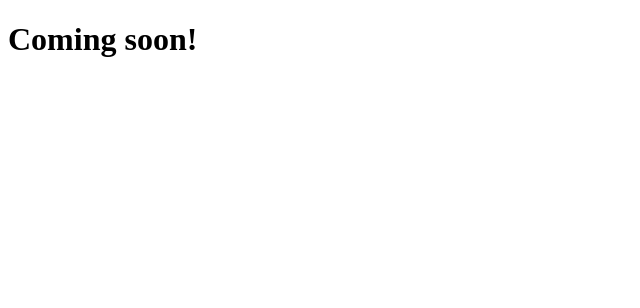
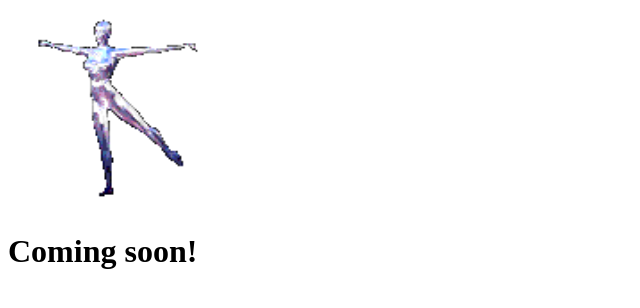
Before and after one commit to karinmiriam/git-101, a plain HTML site: page index.htm in a window 1280 px wide. Shown: the whole page, without its empty margins (0-640 px from the left). Drawn offline with Linux system fonts and the light colour scheme.

Commit message:
Added animated image spin.gif to index.htm

```diff
--- a/index.htm
+++ b/index.htm
@@ -4,6 +4,7 @@
 	<title></title>
 </head>
 <body>
+	<img src="spin.gif" width="200" height="200">
 	<h1>Coming soon!</h1>
 </body>
 </html>
```
Also changed, not shown: spin.gif (added).
